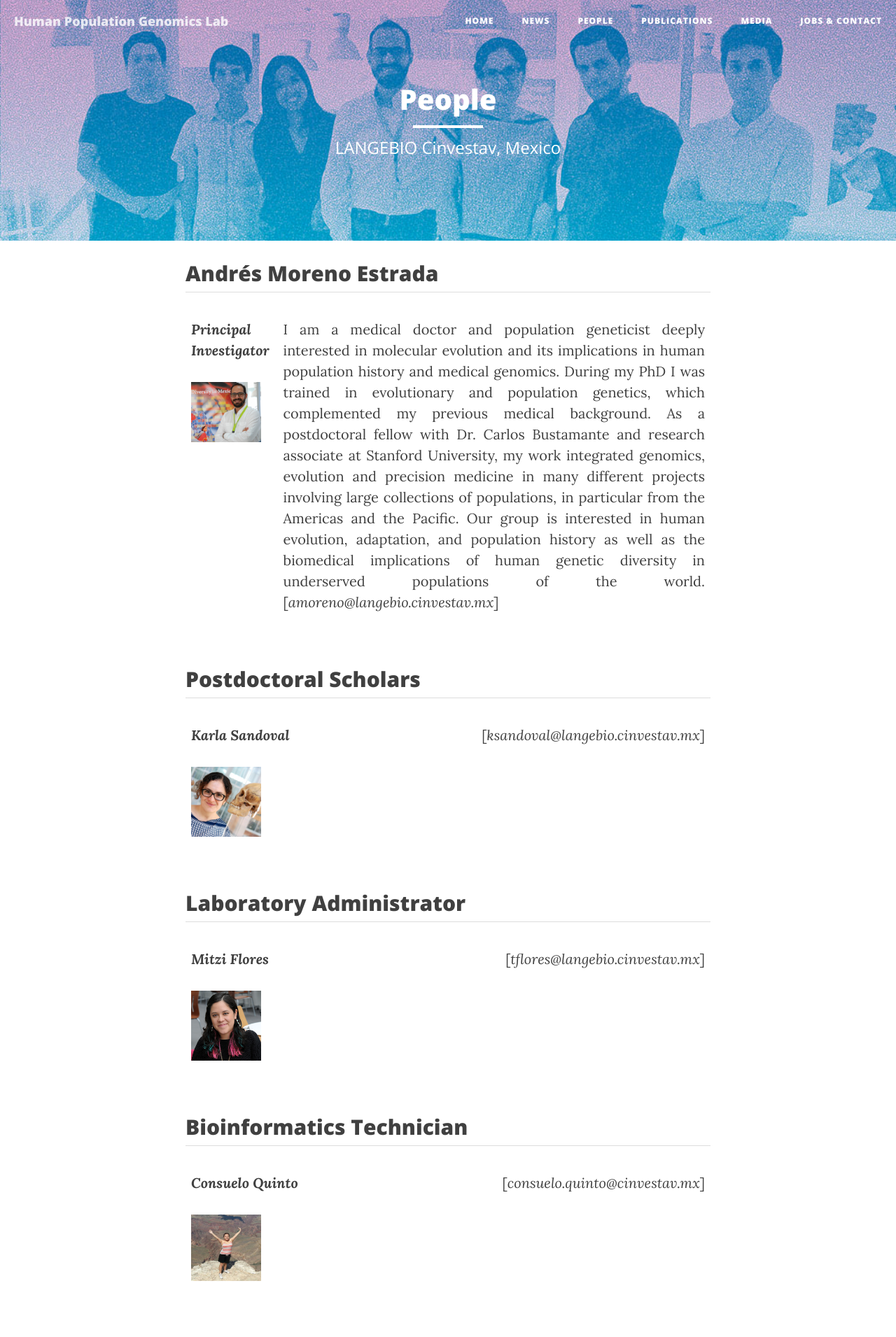
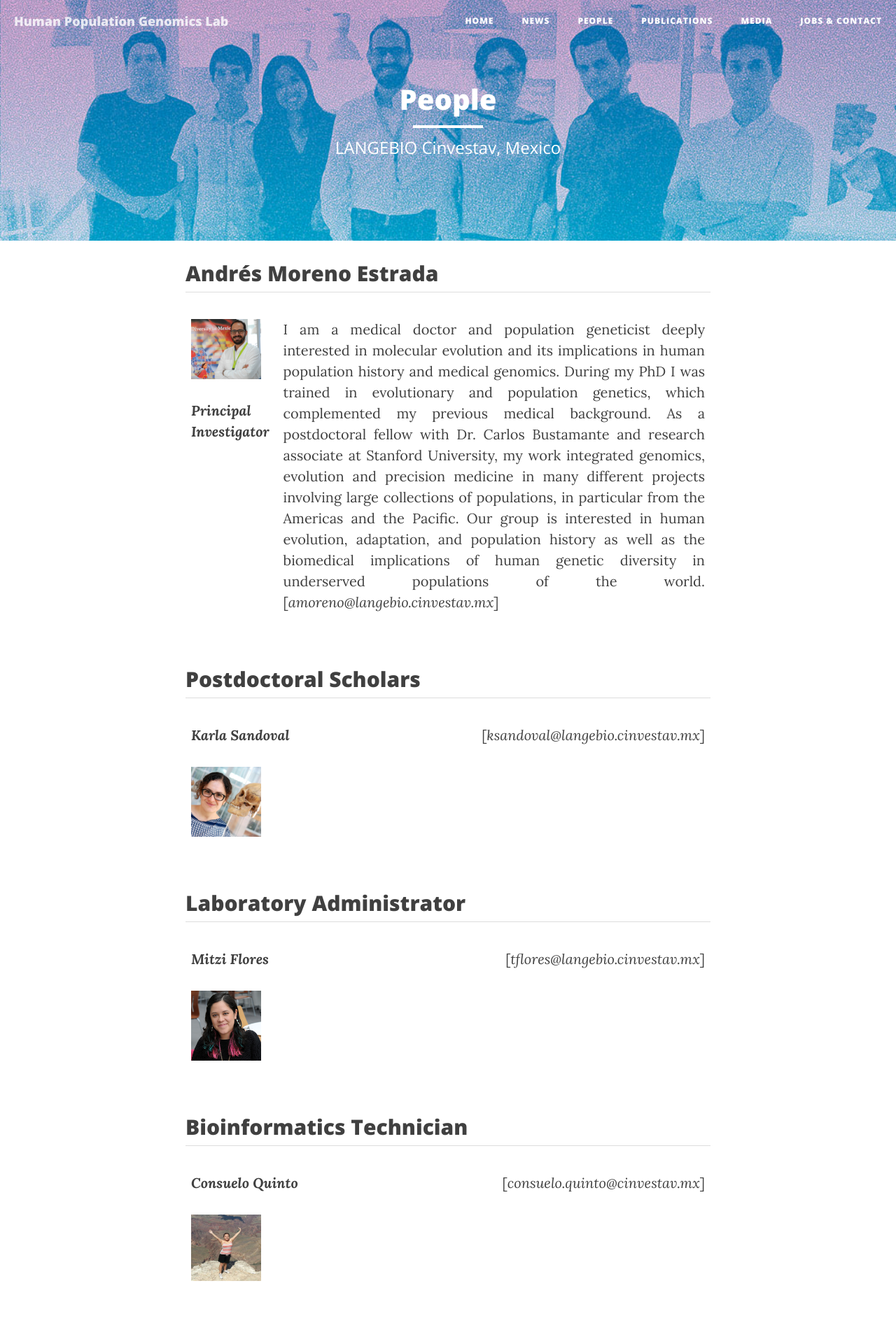
Before and after one commit to milkshakeplustip/milkshakeplustip.github.io, a Jekyll site: the page built from b_people.html, in a window 1280 px wide. Shown: the top 1911 px of the page at 70% size. Built offline with Jekyll 4.4.1, drawn with Linux system fonts in a browser that asks for light colours; nearby versions of some CDN libraries.

Commit message:
prueba 2

```diff
--- a/b_people.html
+++ b/b_people.html
@@ -8,7 +8,7 @@ header-img: "img/morenolab_1000_recorte_2.jpg"
 <h2>Andrés Moreno Estrada</h2>
 <table style="width:100%">
 	<tr>
-		<td><p style="text-align:justify"><b><i>Principal Investigator </i></b><p><img src="/img/moreno_2_300.jpg" alt="Andres" height="100" width="100"></p></td>
+		<td><p style="text-align:justify"><img src="/img/moreno_2_300.jpg" alt="Andres" height="100" width="100"><p><b><i>Principal Investigator </i></b></p></td>
 		<td><p style="text-align:justify"> I am a medical doctor and population geneticist deeply interested in molecular evolution and its implications in human population history and medical genomics. During my PhD I was trained in evolutionary and population genetics, which complemented my previous medical background. As a postdoctoral fellow with Dr. Carlos Bustamante and research associate at Stanford University, my work integrated genomics, evolution and precision medicine in many different projects involving large collections of populations, in particular from the Americas and the Pacific. Our group is interested in human evolution, adaptation, and population history as well as the biomedical implications of human genetic diversity in underserved populations of the world. [<i>amoreno@langebio.cinvestav.mx</i>]</td>
 	</tr>
 </table>
```
